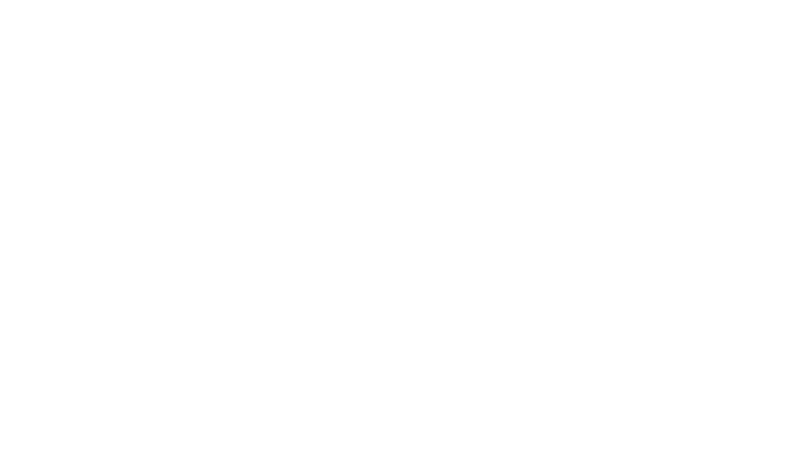
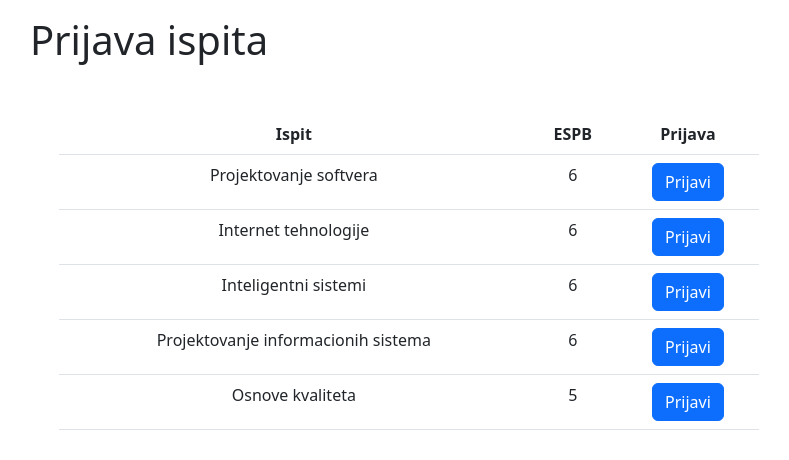
Before and after one commit to Marija273/React_Ispiti_Domaci, a React (Create React App) app: page /ispitiprijava in a window 1280 px wide. Before the commit this address had no page. Shown: the top 460 px of the page, without its empty margins (491-1280 px from the left). Built offline with nearby package versions, Linux system fonts and the light colour scheme.

Commit message:
Prikaz preostalih ispita za prijavu na IspitiPrijava strani

```diff
--- a/src/App.css
+++ b/src/App.css
@@ -55,3 +55,18 @@
   width: 200px;
   margin-top: 30px;
 }
+
+#tableispiti{
+  width: 700px;
+  margin-left: 550px;
+  margin-top: 50px;
+}
+
+#naslovjun{
+  margin-top: 60px;
+}
+
+#tableprijavljeni{
+  width: 700px;
+  margin-left: 650px;
+}
--- a/src/App.js
+++ b/src/App.js
@@ -2,6 +2,7 @@
 import './App.css';
 import Login from './strane/Login';
 import { BrowserRouter as Router, Routes, Route } from 'react-router-dom';
+import IspitiPrijava from './strane/IspitiPrijava';
 
 function App() {
   return (
@@ -9,6 +10,7 @@
       <Router>
         <Routes>
           <Route path="/" element={<Login />} />
+          <Route path="/ispitiprijava" element={<IspitiPrijava />} />
         </Routes>
       </Router>
     </div>
--- /dev/null
+++ b/src/strane/IspitiPrijava.js
@@ -0,0 +1,51 @@
+import { useState } from 'react';
+
+function IspitiPrijava() {
+
+    const ispiti = [
+        { id: 1, ispit: 'Projektovanje softvera', espb: '6' },
+        { id: 2, ispit: 'Internet tehnologije', espb: '6' },
+        { id: 3, ispit: 'Inteligentni sistemi', espb: '6' },
+        { id: 4, ispit: 'Projektovanje informacionih sistema', espb: '6' },
+        { id: 5, ispit: 'Osnove kvaliteta', espb: '5' },
+    ]
+
+
+    const [prijavljeniIspiti, setPrijavljeniIspiti] = useState([]);
+
+
+    return (
+        <div className="ispitiprijava">
+            <h1 className="mt-3">Prijava ispita</h1>
+
+            <table className="table" id="tableispiti">
+                <thead>
+                    <tr>
+                        <th>Ispit</th>
+                        <th>ESPB</th>
+                        <th>Prijava</th>
+                    </tr>
+                </thead>
+
+
+                <tbody>
+                    {ispiti.map(ispit => {
+                        return (
+                            <tr key={ispit.id}>
+                                <td>{ispit.ispit}</td>
+                                <td>{ispit.espb}</td>
+                                <td><button className="btn btn-primary" value={ispit.id}>Prijavi</button></td>
+                            </tr>
+                        );
+                    })}
+                </tbody>
+
+            </table>
+
+
+
+        </div>
+    );
+}
+
+export default IspitiPrijava;
```
